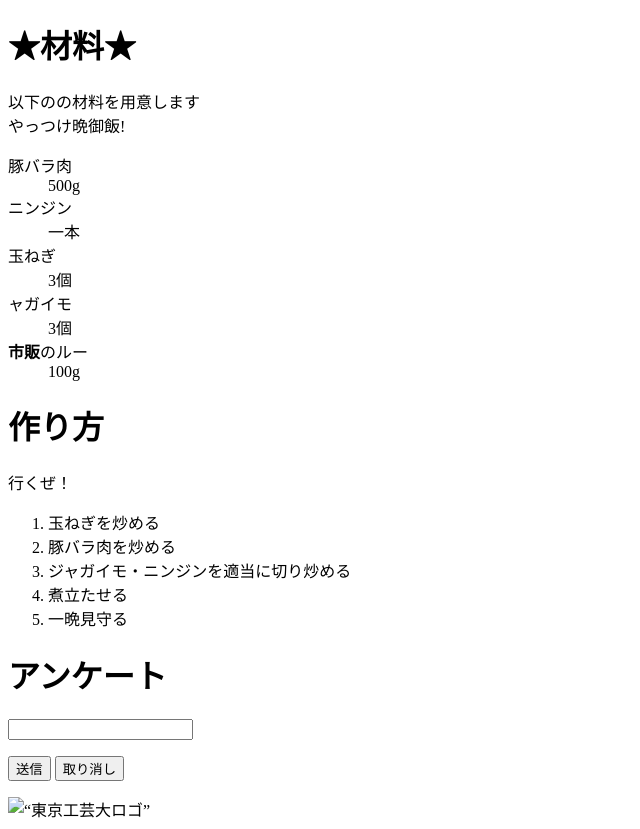
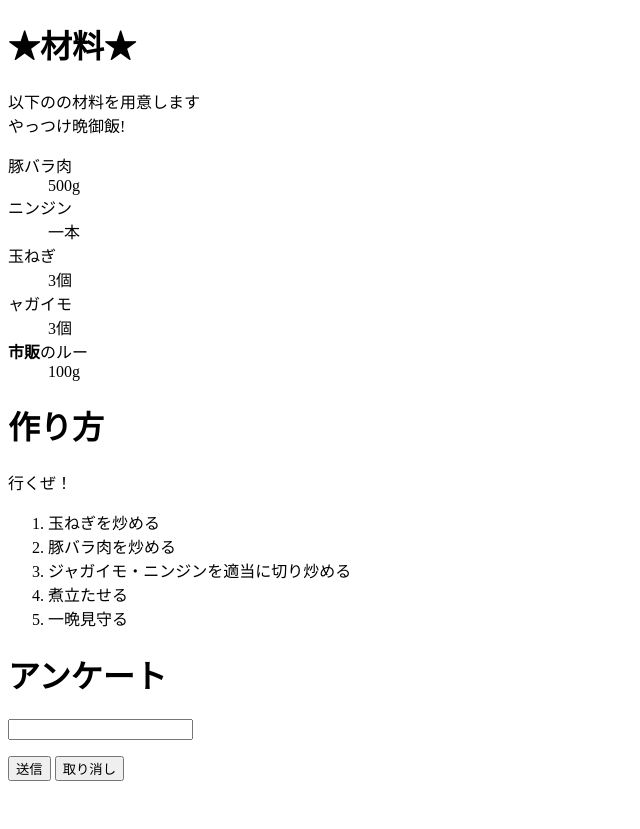
Before and after one commit to ombc0494/web2-3, a plain HTML site: page index.html in a window 1280 px wide. Shown: the whole page, without its empty margins (0-640 px from the left). After the commit the page ends 800 px from the top, so only its background shows below. Drawn offline with Linux system fonts and the light colour scheme.

Commit message:
Update index.html

```diff
--- a/index.html
+++ b/index.html
@@ -31,6 +31,5 @@
     <input type="reset" value="取り消し"></p>
  </form>
  <p><a href="http://www.t-kougei.ac.jp/index.html"></a></p>
- <img src=“http://www.t-kougei.ac.jp/img_static/kogeiLogo.png” alt=“東京工芸大ロゴ” />
  </body>
  </html>
```
